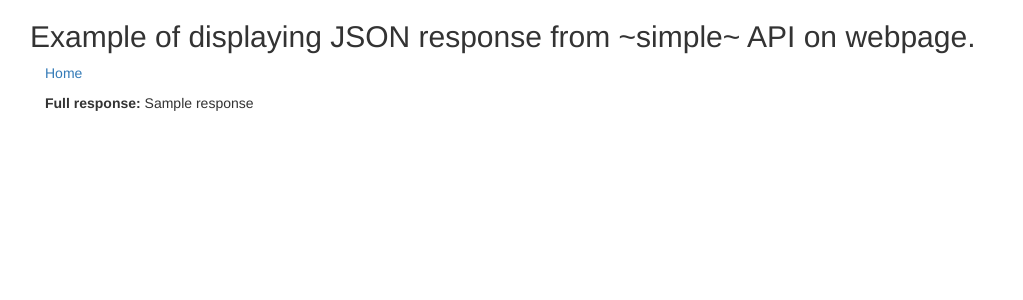
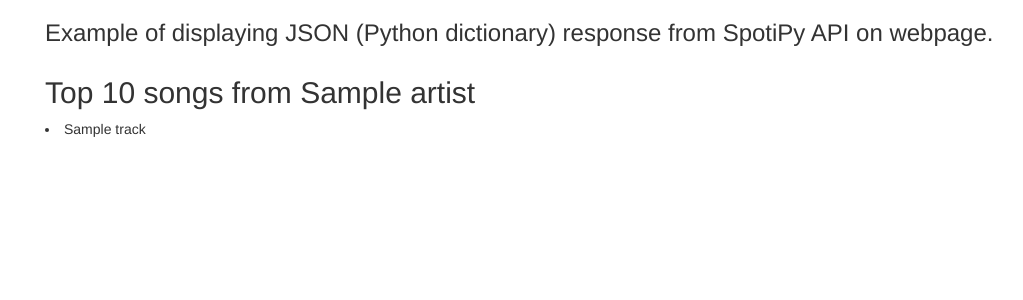
Before and after one commit to eelegiap/flask-example, a Flask app: template templates/index.html in a window 1280 px wide. Shown: the top 300 px of the page, without its empty margins (25-1048 px from the left). Run offline with Flask 2, Linux system fonts and the light colour scheme; the template is opened without the code that fills it: most values are stand-ins (such as "Sample title", 1, 10 or a date in 2020); some libraries are stand-ins or nearby versions.

Commit message:
Spotipy cleaning

```diff
--- a/app.py
+++ b/app.py
@@ -2,20 +2,32 @@
 import requests
 import json
 
+# importing the spotipy library and spotipy credentials
+from spotipy.oauth2 import SpotifyClientCredentials
+import spotipy
+
 app = Flask(__name__)
 
+# setting route
 @app.route('/')
 def index():
-  # setting parameters
-  parameters = {
-    'q' : 'pet adoption',
-  }
-  # getting the request
-  response = requests.get("https://api.nytimes.com/svc/search/v2/articlesearch.json?&api-key=oPZX74EhH9FsxNEaWqAfRi7SZ5FAsGL0", params=parameters)
+  # connect to the spotipy API
+  sp = spotipy.Spotify(auth_manager=SpotifyClientCredentials(client_id="117b49902060434fb6640e9332867736",
+                                                             client_secret="27eb9a6630c54fecb484f12876eb6ce6"))
+  # set parameters
+  artist = 'Coldplay'
+  number_of_tracks = 10
 
-  return render_template('index.html', response=response.json())
+  # pass into the spotify search
+  results = sp.search(q=artist, limit=number_of_tracks)
 
+  # create variable to pass to html template
+  tracks = []
 
-@app.route('/about')
-def about():
-  return render_template('about.html')
+  # loop over the items in the search result (accessed by results['tracks']['items'])
+  for track in results['tracks']['items']:
+      # append track name to a list
+      tracks.append(track['name'])
+
+  # render the index.html template along with the variables
+  return render_template('index.html', tracks=tracks, artist=artist)
--- a/templates/index.html
+++ b/templates/index.html
@@ -1,35 +1,16 @@
-<!doctype html>
-<html lang="en">
+{% extends "layout.html" %}
 
-<head>
-  <meta charset="utf-8">
-  <meta name="viewport" content="width=device-width, initial-scale=1, shrink-to-fit=no">
-  <title>Flask App Example</title>
-  <!-- Bootstrap core CSS -->
-  <link rel="stylesheet" href="https://maxcdn.bootstrapcdn.com/bootstrap/3.3.7/css/bootstrap.min.css">
-</head>
+{% block title %}
+Top 10 songs from {{ artist }}
+{% endblock %}
 
-<body>
-  <div class="container">
-    <div class="row">
-      <h2>Example of displaying JSON response from ~simple~ API on webpage.</h2>
-      <div class="col-md-12">
-        <p><a href="/">Home</a></p>
-      </div>
-    </div>
-    <div class="row">
-      <div class="col-md-12">
-        <p><span style="font-weight: bold">Full response: </span><span>{{ response }}</span></p>
-      </div>
-    </div>
+{% block main %}
+<div class="row">
+  <div class="col-md-12">
+    {% for track in tracks %}
+    <li>{{ track }}</li>
+    {% endfor %}
+    </ul>
   </div>
-  <br><br>
-  <br><br>
-  <!-- Bootstrap core JavaScript
-    ================================================== -->
-  <!-- Placed at the end of the document so the pages load faster -->
-  <script src="https://cdnjs.cloudflare.com/ajax/libs/jquery/3.2.1/jquery.js"></script>
-  <script src="https://maxcdn.bootstrapcdn.com/bootstrap/3.3.7/js/bootstrap.min.js"></script>
-</body>
-
-</html>
+</div>
+{% endblock %}
--- /dev/null
+++ b/templates/layout.html
@@ -0,0 +1,35 @@
+<!doctype html>
+<html lang="en">
+
+<head>
+    <meta charset="utf-8">
+    <meta name="viewport" content="width=device-width, initial-scale=1, shrink-to-fit=no">
+    <title>Flask App Example</title>
+    <!-- Bootstrap core CSS -->
+    <link rel="stylesheet" href="https://maxcdn.bootstrapcdn.com/bootstrap/3.3.7/css/bootstrap.min.css">
+</head>
+
+<body>
+    <div class="container">
+        <div class="row">
+            <div class="col-md-12">
+                <h3>Example of displaying JSON (Python dictionary) response from SpotiPy API on webpage.</h3>
+            </div>
+        </div>
+        <div class="row">
+            <div class="col-md-12">
+                <h2>{% block title %}{% endblock %}</h2>
+            </div>
+        </div>
+        {% block main %}
+        {% endblock %}
+    </div>
+    </div>
+
+    <!-- Bootstrap core JavaScript -->
+    <!-- Placed at the end of the document so the pages load faster -->
+    <script src="https://cdnjs.cloudflare.com/ajax/libs/jquery/3.2.1/jquery.js"></script>
+    <script src="https://maxcdn.bootstrapcdn.com/bootstrap/3.3.7/js/bootstrap.min.js"></script>
+</body>
+
+</html>
```
Also changed, not shown: templates/about.html (deleted, +0 -30 lines).
